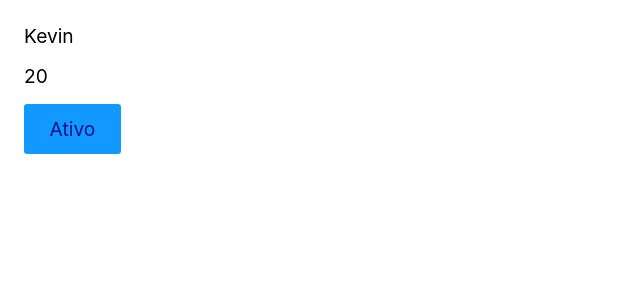
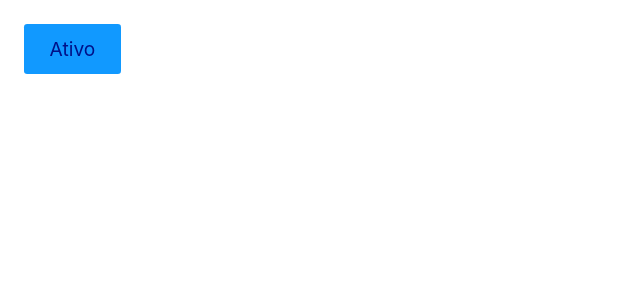
Before and after one commit to AlexsanderKevin/origamid-react, a React (Create React App) app in the folder appreact/: page / in a window 1280 px wide. Shown: the top 300 px of the page, without its empty margins (0-640 px from the left). Built offline with nearby package versions, Linux system fonts and the light colour scheme.

Commit message:
aula-0301-useState-2
- callbacks

```diff
--- a/appreact/src/components/modulo-3/aula-0301-useState-1/App.js
+++ b/appreact/src/components/modulo-3/aula-0301-useState-1/App.js
@@ -2,19 +2,16 @@ import React from "react";
 
 const App = () => {
     const [ ativo, setAtivo ] = React.useState(true)
-    const [ dados, setDados ] = React.useState({ nome: 'Kevin', idade: 20 })
 
     function handleClick() {
-        setAtivo(!ativo);
-        setDados({...dados, faculdade: 'Sim'})
+        setAtivo( anterior => !anterior );
     }
 
     return (
         <>
-        <p>{dados.nome}</p>
-        <p>{dados.idade}</p>
-        <p>{dados.faculdade}</p>
-        <button onClick={handleClick} disabled={!ativo}>{ativo? "Ativo": "Inativo"}</button>
+        <button onClick={handleClick} disabled={!ativo}>
+            {ativo? "Ativo": "Inativo"}
+        </button>
         </>
     );
 };
```
